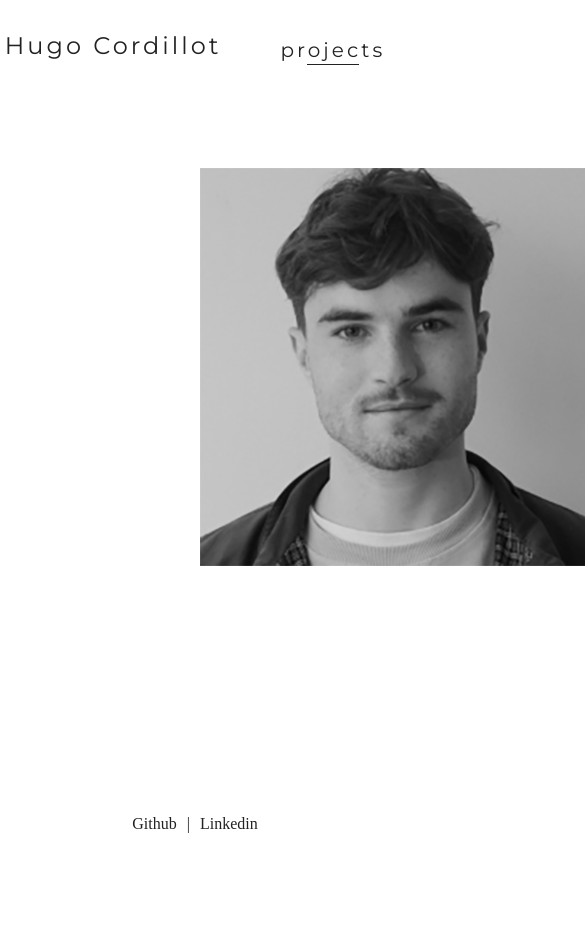
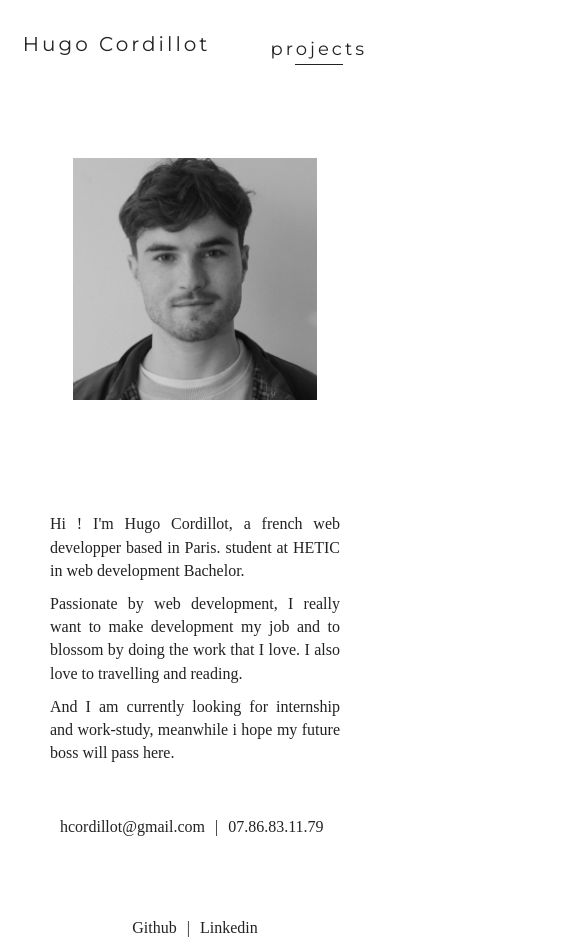
Before and after one commit to Hgo0123/portfolio-2k20, a website built with Parcel: page src/about.html in a window 390 px wide. Shown: the top 948 px of the page, 585 px wide, since content can reach past the window. Before the commit the page ends 844 px from the top, so only its background shows below. Built offline with nearby package versions, Linux system fonts and the light colour scheme; a web font is replaced by a local one.

Commit message:
{add} responsive on page about, change font-size of navbar in mobile

```diff
--- a/src/about.html
+++ b/src/about.html
@@ -5,7 +5,8 @@
     <meta name="viewport" content="width=device-width, initial-scale=1.0" />
     <link rel="stylesheet" href="style/reset.css" />
     <link rel="stylesheet" href="style/style.scss" />
-    <title>Document</title>
+    <link rel="icon" type="image/png" href="asset/signe.png" />
+    <title>Portfolio | About</title>
   </head>
   <body class="about">
     <nav class="nav__horizontal">
@@ -20,7 +21,9 @@
     </nav>
     <section class="main">
       <div class="main__image">
-        <img src="/asset/photo_profil-large.png" alt="" />
+        <img src="/asset/photo_profil-large.png"
+        srcset="/asset/photo_profil.png 400w"
+        alt="" />
       </div>
       <div class="main__text text">
         <div class="text__presentation">
@@ -46,15 +49,12 @@
       </div>
     </section>
     <footer class="social">
-      <!-- <img src="/asset/github.png" alt="github_logo" class="github__logo" />
-      <img
-        src="/asset/linkedin.png"
-        alt="linkedin_logo"
-        class="linkedin__logo"
-      /> -->
-      <p class="social__github">Github</p>
+      <a href="https://github.com/Hgo0123"
+        ><p class="social__github">Github</p></a
+      >
       <p>|</p>
-      <p class="social__linkedin">Linkedin</p>
+      <a href="https://www.linkedin.com/in/hugo-cordillot-633954123/"
+        ><p class="social__linkedin">Linkedin</p>
     </footer>
   </body>
 </html>
--- a/src/style/_nav.scss
+++ b/src/style/_nav.scss
@@ -8,6 +8,7 @@
   height: 28px;
   @include x-small {
     justify-content: space-around;
+    font-size: 18px;
   }
 
   .name {
@@ -18,9 +19,12 @@
     }
     font-family: "Montserrat", sans-serif;
     font-size: 24px;
+    @include x-small {
+      font-size: 20px;
+    }
     .name--anim {
       position: relative;
-      width: 11em;
+      width: 10em;
       height: 32px;
       margin: 0 auto;
       border-right: 2px solid white;
--- a/src/style/about.scss
+++ b/src/style/about.scss
@@ -1,14 +1,35 @@
 .main {
   display: flex;
   margin: 100px 200px 0px 200px;
+  @include large {
+    flex-direction: column;
+    align-items: center;
+    justify-content: space-around;
+    height: 80vh;
+  }
+  @include medium {
+    height: 90vh;
+    margin: 0px 50px 0px 50px;
+  }
+  @include xx-small {
+    margin-top: 50px;
+  }
   &__image {
     margin-right: 50px;
+    @include medium {
+      margin-right: 0px;
+    }
   }
   &__text {
     text-align: justify;
     margin-left: 50px;
     line-height: 145%;
     font-size: 18px;
+    @include xx-small {
+      margin: 0px;
+      margin-top: 30px;
+      font-size: 16px;
+    }
   }
   .text__presentation {
     p {
@@ -18,6 +39,9 @@
   .text__contact {
     margin-top: 100px;
     display: flex;
+    @include medium {
+      margin-top: 50px;
+    }
     p:first-child {
       margin-right: 10px;
     }
@@ -40,4 +64,8 @@
   .social__linkedin {
     margin-left: 10px;
   }
+  @include xx-small {
+    position: relative;
+    padding-top: 30px;
+  }
 }
--- a/src/style/style.scss
+++ b/src/style/style.scss
@@ -15,9 +15,9 @@
 html {
   scroll-behavior: smooth;
 }
-body {
-  overflow-x: hidden;
-}
+// body {
+//   overflow-x: hidden;
+// }
 p,
 h4,
 a {
```
Also changed, not shown: 2 other files.
